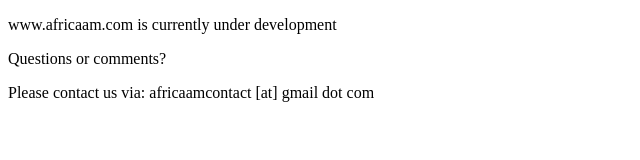
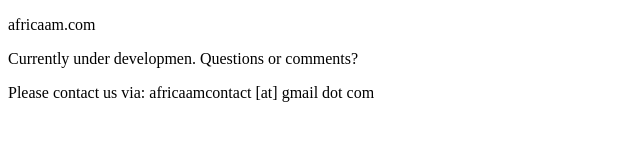
Before and after one commit to ghname2016/ghname2016.github.io, a plain HTML site: page index.html in a window 1280 px wide. Shown: the whole page, without its empty margins (0-640 px from the left). Drawn offline with Linux system fonts and the light colour scheme.

Commit message:
Update index.html

```diff
--- a/index.html
+++ b/index.html
@@ -8,8 +8,8 @@
   </head>
   <body>
 
-<p>www.africaam.com is currently under development</p>
-<p>Questions or comments?</p>
+<p>africaam.com</p>
+<p>Currently under developmen. Questions or comments?</p>
 <p>Please contact us via: africaamcontact [at] gmail dot com</p>
 
   </body>
```
